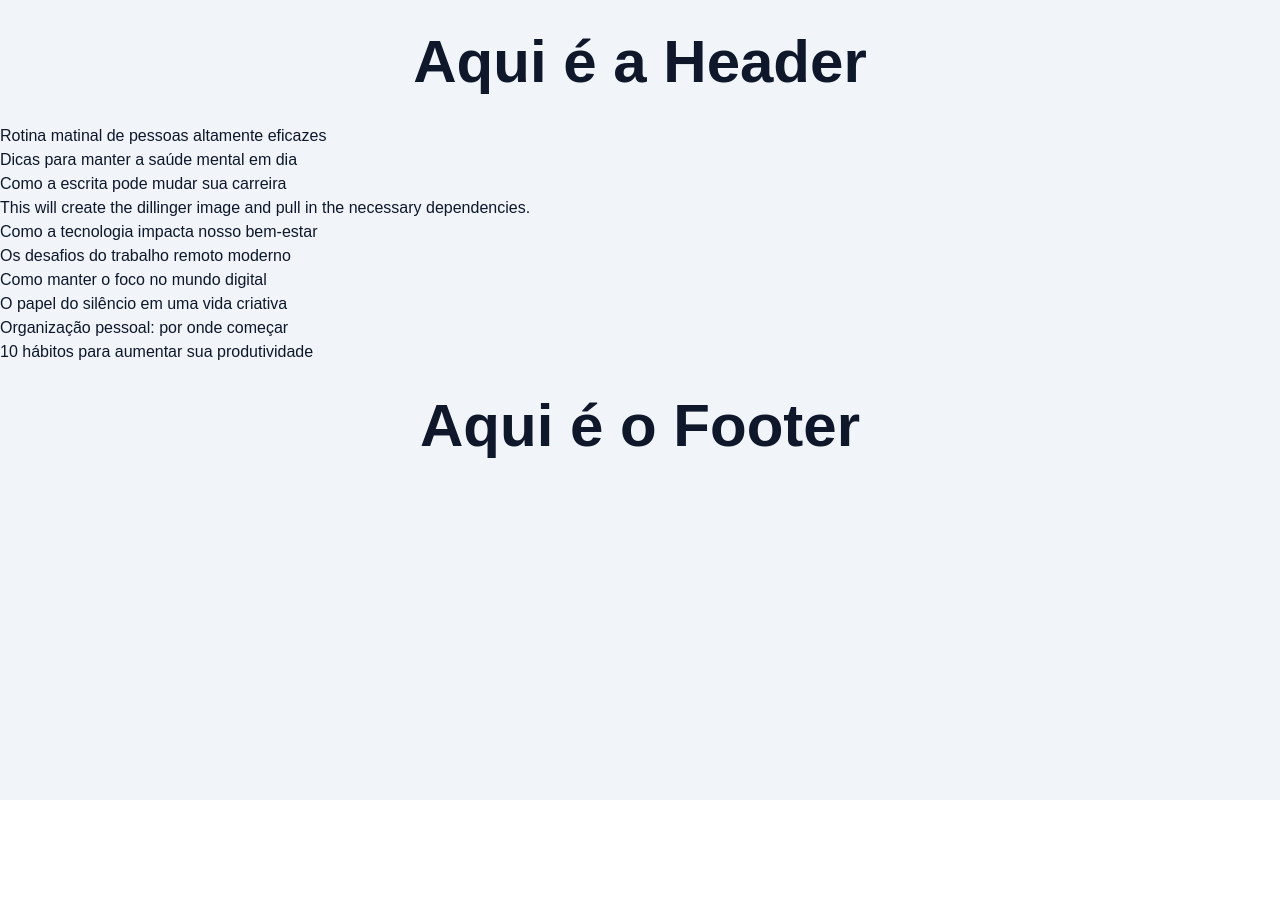
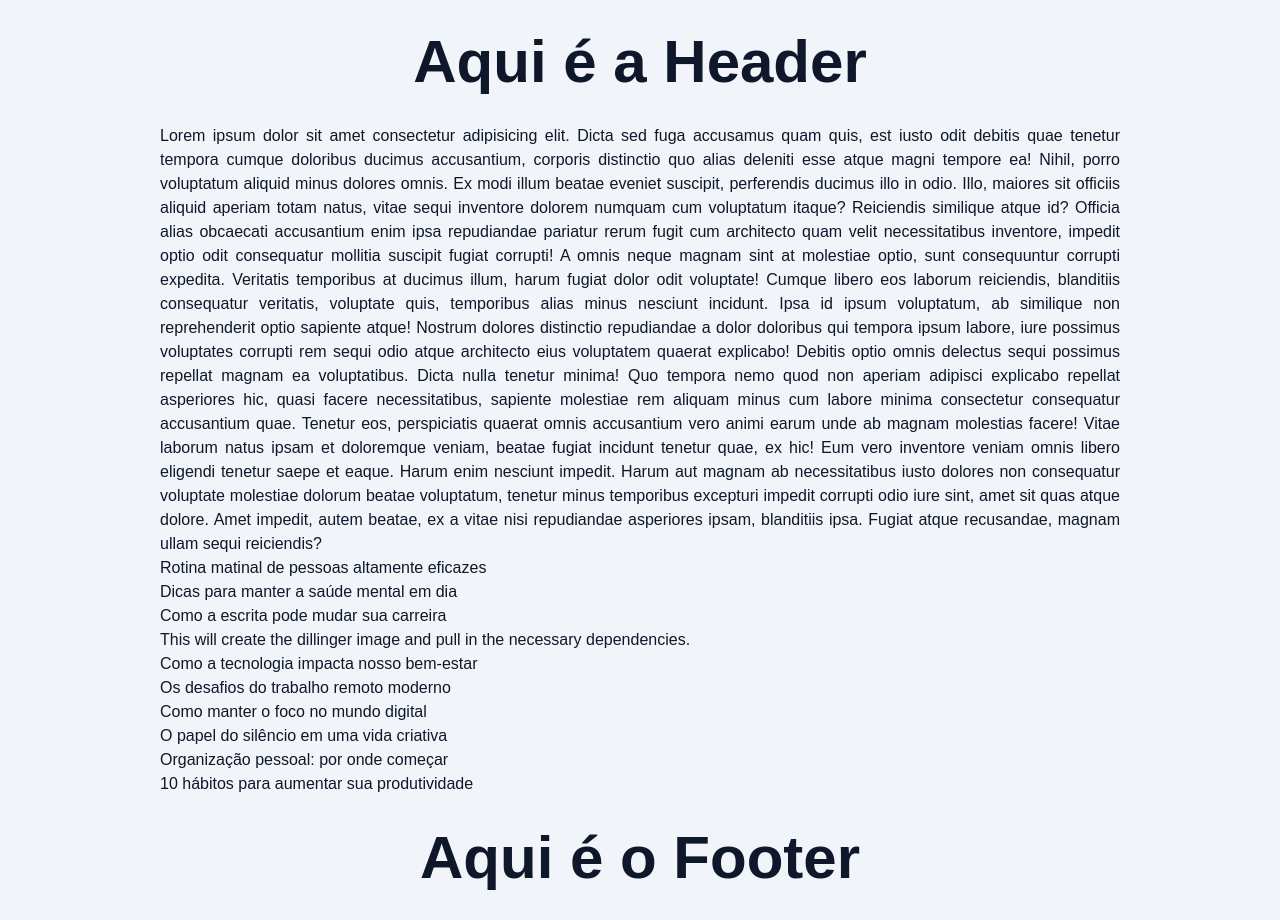
Before and after one commit to abelbarreto-dev/blog_abel, a Next.js app: page / in a window 1280 px wide. Before the commit the page ends 800 px from the top, so only its background shows below. Built offline with nearby package versions, Linux system fonts and the light colour scheme.

Commit message:
feat: creating container component

```diff
--- a/src/app/page.tsx
+++ b/src/app/page.tsx
@@ -1,17 +1,66 @@
+import { Container } from "@/components/Container";
 import { PostLists } from "@/components/PostsList";
 import { SpinLoader } from "@/components/SpinLoader";
-import { Suspense } from "react"
+import { Suspense } from "react";
 
 export default async function HomePage() {
     return (
-        <div className="text-slate-900 bg-slate-100 min-h-screen dark:text-slate-100 dark:bg-slate-900">
-            <header><h1 className="text-6xl font-bold text-center py-8">Aqui é a Header</h1></header>
+        <Container>
+            <header>
+                <h1 className="text-6xl font-bold text-center py-8">
+                    Aqui é a Header
+                </h1>
+            </header>
+
+            <p className="text-justify">
+                Lorem ipsum dolor sit amet consectetur adipisicing elit. Dicta
+                sed fuga accusamus quam quis, est iusto odit debitis quae
+                tenetur tempora cumque doloribus ducimus accusantium, corporis
+                distinctio quo alias deleniti esse atque magni tempore ea!
+                Nihil, porro voluptatum aliquid minus dolores omnis. Ex modi
+                illum beatae eveniet suscipit, perferendis ducimus illo in odio.
+                Illo, maiores sit officiis aliquid aperiam totam natus, vitae
+                sequi inventore dolorem numquam cum voluptatum itaque?
+                Reiciendis similique atque id? Officia alias obcaecati
+                accusantium enim ipsa repudiandae pariatur rerum fugit cum
+                architecto quam velit necessitatibus inventore, impedit optio
+                odit consequatur mollitia suscipit fugiat corrupti! A omnis
+                neque magnam sint at molestiae optio, sunt consequuntur corrupti
+                expedita. Veritatis temporibus at ducimus illum, harum fugiat
+                dolor odit voluptate! Cumque libero eos laborum reiciendis,
+                blanditiis consequatur veritatis, voluptate quis, temporibus
+                alias minus nesciunt incidunt. Ipsa id ipsum voluptatum, ab
+                similique non reprehenderit optio sapiente atque! Nostrum
+                dolores distinctio repudiandae a dolor doloribus qui tempora
+                ipsum labore, iure possimus voluptates corrupti rem sequi odio
+                atque architecto eius voluptatem quaerat explicabo! Debitis
+                optio omnis delectus sequi possimus repellat magnam ea
+                voluptatibus. Dicta nulla tenetur minima! Quo tempora nemo quod
+                non aperiam adipisci explicabo repellat asperiores hic, quasi
+                facere necessitatibus, sapiente molestiae rem aliquam minus cum
+                labore minima consectetur consequatur accusantium quae. Tenetur
+                eos, perspiciatis quaerat omnis accusantium vero animi earum
+                unde ab magnam molestias facere! Vitae laborum natus ipsam et
+                doloremque veniam, beatae fugiat incidunt tenetur quae, ex hic!
+                Eum vero inventore veniam omnis libero eligendi tenetur saepe et
+                eaque. Harum enim nesciunt impedit. Harum aut magnam ab
+                necessitatibus iusto dolores non consequatur voluptate molestiae
+                dolorum beatae voluptatum, tenetur minus temporibus excepturi
+                impedit corrupti odio iure sint, amet sit quas atque dolore.
+                Amet impedit, autem beatae, ex a vitae nisi repudiandae
+                asperiores ipsam, blanditiis ipsa. Fugiat atque recusandae,
+                magnam ullam sequi reiciendis?
+            </p>
 
             <Suspense fallback={<SpinLoader />}>
                 <PostLists />
             </Suspense>
 
-            <footer><p className="text-6xl font-bold text-center py-8">Aqui é o Footer</p></footer>
-        </div>
+            <footer>
+                <p className="text-6xl font-bold text-center py-8">
+                    Aqui é o Footer
+                </p>
+            </footer>
+        </Container>
     );
 }
--- /dev/null
+++ b/src/components/Container/index.tsx
@@ -0,0 +1,11 @@
+type ContainerProps = {
+    children: React.ReactNode;
+};
+
+export const Container = ({ children }: ContainerProps) => {
+    return (
+        <div className="text-slate-900 bg-slate-100 min-h-screen">
+            <div className="max-w-5xl mx-auto px-8">{children}</div>
+        </div>
+    );
+};
```
